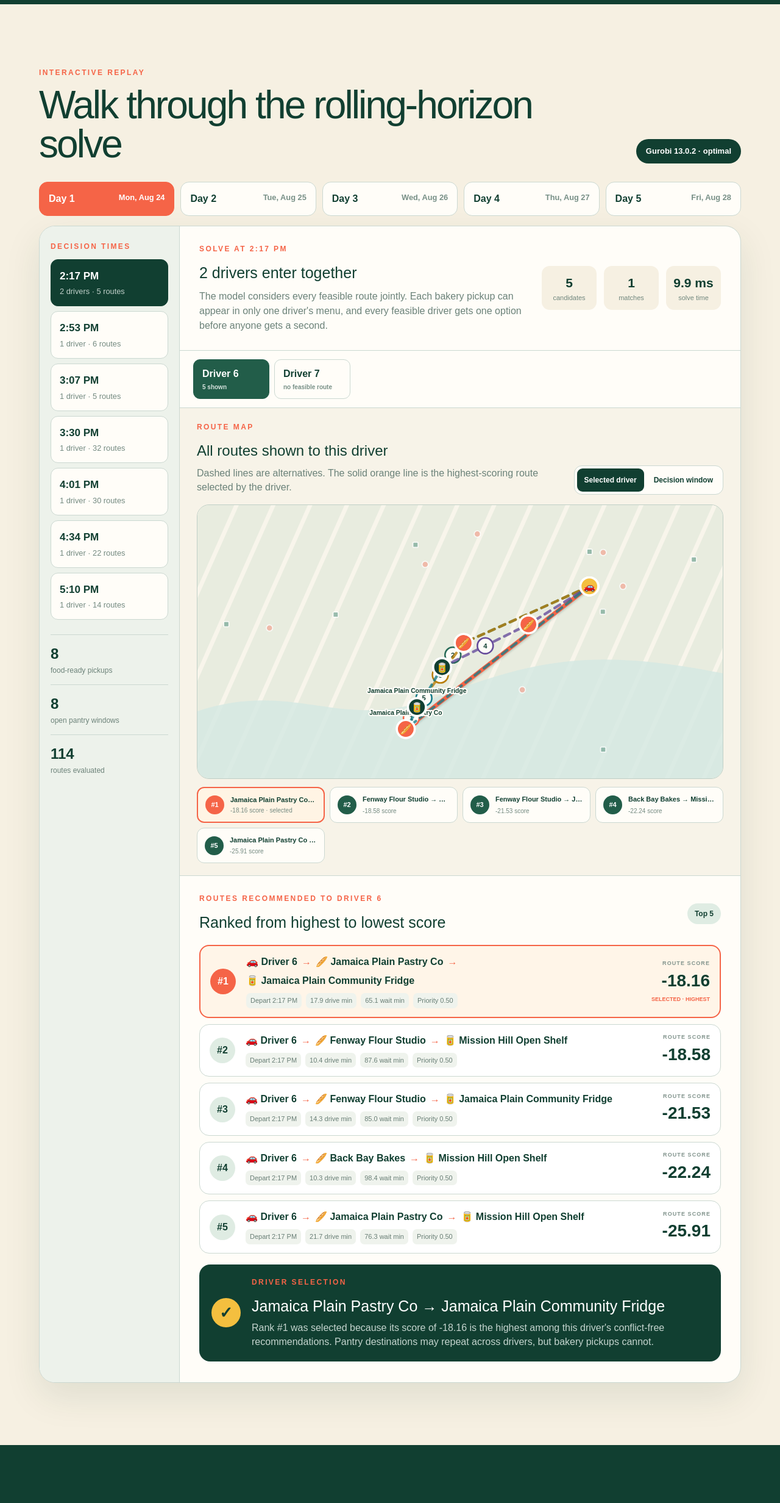
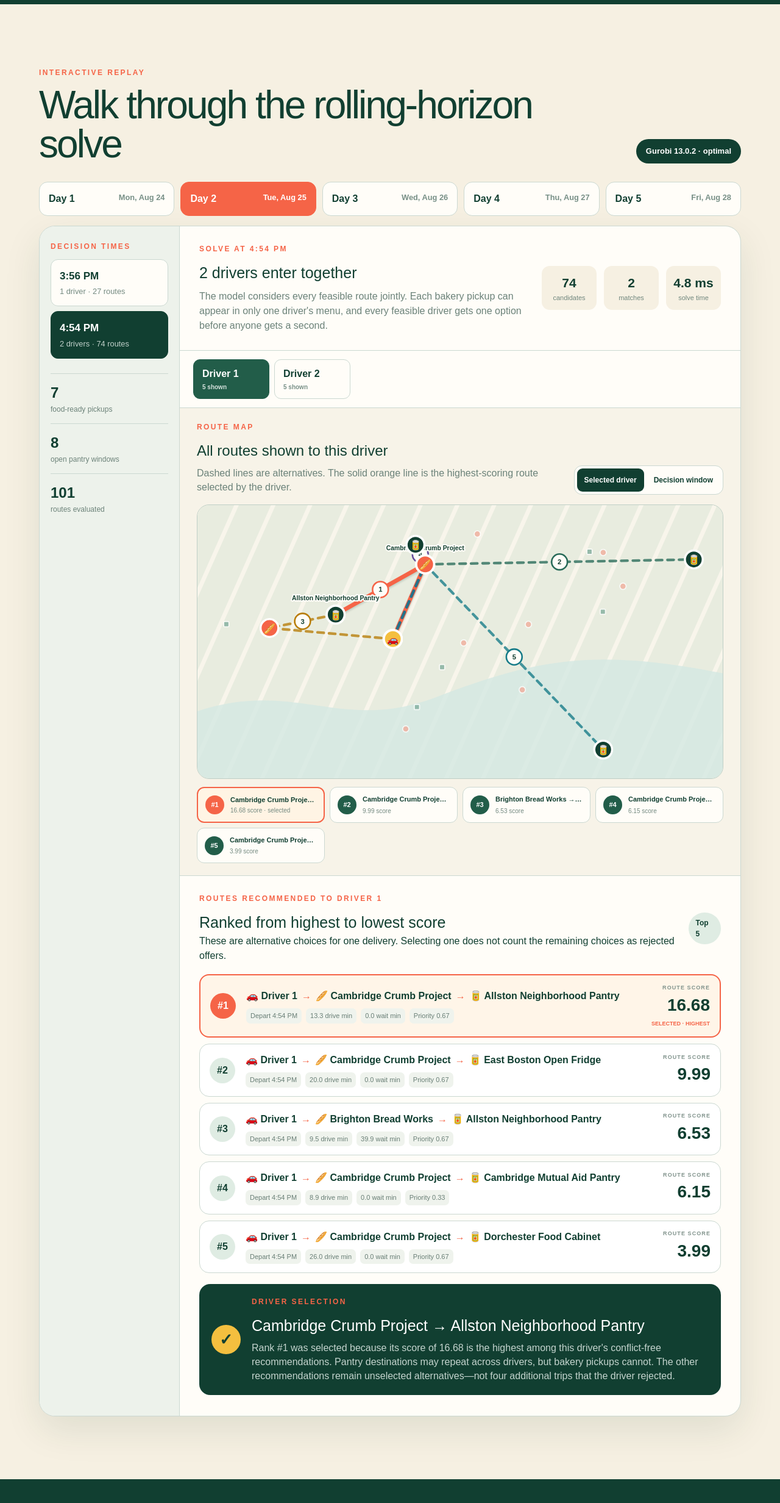
Before and after one commit to vapeyproductions/bakedboston-app, a Next.js app: page /simulator in a window 1280 px wide. Shown: the part 1015-3479 px from the top of the page at 61% size. Built offline with nearby package versions, Linux system fonts and the light colour scheme.

Commit message:
Clarify simultaneous driver recommendations

```diff
--- a/app/simulator/SimulatorClient.tsx
+++ b/app/simulator/SimulatorClient.tsx
@@ -37,9 +37,17 @@ type DriverRecommendation = {
   selectedRoute: RouteOption | null;
 };
 
+type DriverRequestTrace = {
+  requestId: string;
+  driverId: string;
+  earliestStart: string;
+  latestFinish: string;
+  hasPreferredDestination: boolean;
+};
+
 type DecisionEpoch = {
   decisionEpoch: string;
-  requests: string[];
+  requests: DriverRequestTrace[];
   queueSize: number;
   candidateCount: number;
   selectedCount: number;
@@ -275,10 +283,31 @@ const metricGroups: MetricGroup[] = [
 ];
 
 const interestingEpoch = (day: SimulationDay) => {
+  const fullyCoveredSimultaneous = day.decisionEpochs.findIndex(
+    (epoch) =>
+      epoch.queueSize > 1 &&
+      epoch.driverRecommendations.length > 1 &&
+      epoch.driverRecommendations.every((driver) => driver.routes.length > 0),
+  );
+  if (fullyCoveredSimultaneous >= 0) return fullyCoveredSimultaneous;
   const simultaneous = day.decisionEpochs.findIndex((epoch) => epoch.queueSize > 1 && epoch.candidateCount > 0);
   if (simultaneous >= 0) return simultaneous;
   const feasible = day.decisionEpochs.findIndex((epoch) => epoch.candidateCount > 0);
   return Math.max(feasible, 0);
+};
+
+const interestingReplay = (result: PolicyResult) => {
+  for (let dayIndex = 0; dayIndex < result.days.length; dayIndex += 1) {
+    const day = result.days[dayIndex];
+    const epochIndex = day.decisionEpochs.findIndex(
+      (epoch) =>
+        epoch.queueSize > 1 &&
+        epoch.driverRecommendations.length > 1 &&
+        epoch.driverRecommendations.every((driver) => driver.routes.length > 0),
+    );
+    if (epochIndex >= 0) return { dayIndex, epochIndex };
+  }
+  return { dayIndex: 0, epochIndex: interestingEpoch(result.days[0]) };
 };
 
 export function SimulatorClient({ data }: Props) {
@@ -297,8 +326,9 @@ export function SimulatorClient({ data }: Props) {
   const [isRunning, setIsRunning] = useState(false);
   const [runError, setRunError] = useState("");
   const mip = payload.results.find((result) => result.policy === "bakedboston_mip") ?? payload.results[0];
-  const [dayIndex, setDayIndex] = useState(0);
-  const [epochIndex, setEpochIndex] = useState(() => interestingEpoch(mip.days[0]));
+  const initialReplay = interestingReplay(mip);
+  const [dayIndex, setDayIndex] = useState(initialReplay.dayIndex);
+  const [epochIndex, setEpochIndex] = useState(initialReplay.epochIndex);
   const [driverIndex, setDriverIndex] = useState(0);
   const [mapMode, setMapMode] = useState<"driver" | "window">("driver");
   const [mapTooltip, setMapTooltip] = useState<MapTooltip | null>(null);
@@ -307,6 +337,7 @@ export function SimulatorClient({ data }: Props) {
   const epoch = day.decisionEpochs[epochIndex] ?? day.decisionEpochs[0];
   const recommendations = epoch.driverRecommendations;
   const activeDriver = recommendations[driverIndex] ?? recommendations[0];
+  const activeRequest = epoch.requests.find((request) => request.requestId === activeDriver?.requestId);
   const selectedRoute = activeDriver?.routes.find((route) => route.selected) ?? activeDriver?.selectedRoute ?? null;
 
   const mapRoutes = useMemo(() => {
@@ -405,12 +436,12 @@ export function SimulatorClient({ data }: Props) {
 
   const resetReplay = (nextPayload: SimulationPayload) => {
     const nextMip = nextPayload.results.find((result) => result.policy === "bakedboston_mip") ?? nextPayload.results[0];
-    const nextEpoch = interestingEpoch(nextMip.days[0]);
-    const firstWithRoutes = nextMip.days[0].decisionEpochs[nextEpoch].driverRecommendations.findIndex(
+    const nextReplay = interestingReplay(nextMip);
+    const firstWithRoutes = nextMip.days[nextReplay.dayIndex].decisionEpochs[nextReplay.epochIndex].driverRecommendations.findIndex(
       (driver) => driver.routes.length > 0,
     );
-    setDayIndex(0);
-    setEpochIndex(nextEpoch);
+    setDayIndex(nextReplay.dayIndex);
+    setEpochIndex(nextReplay.epochIndex);
     setDriverIndex(Math.max(firstWithRoutes, 0));
     setMapMode("driver");
     setMapTooltip(null);
@@ -843,6 +874,7 @@ export function SimulatorClient({ data }: Props) {
                   <div>
                     <p className={styles.panelLabel}>ROUTES RECOMMENDED TO {compactDriver(activeDriver.driverId).toUpperCase()}</p>
                     <h3>Ranked from highest to lowest score</h3>
+                    <p>These are alternative choices for one delivery. Selecting one does not count the remaining choices as rejected offers.</p>
                   </div>
                   <span>Top {activeDriver.routes.length}</span>
                 </div>
@@ -884,7 +916,8 @@ export function SimulatorClient({ data }: Props) {
                       <p>
                         Rank #1 was selected because its score of {score(selectedRoute.routeScore)} is the highest among
                         this driver&apos;s conflict-free recommendations. Pantry destinations may repeat across drivers,
-                        but bakery pickups cannot.
+                        but bakery pickups cannot. The other recommendations remain unselected alternatives—not four
+                        additional trips that the driver rejected.
                       </p>
                     </div>
                   </div>
@@ -894,7 +927,11 @@ export function SimulatorClient({ data }: Props) {
               <div className={styles.emptyState}>
                 <span>∅</span>
                 <h3>No route was recommended to {activeDriver ? compactDriver(activeDriver.driverId) : "this driver"}.</h3>
-                <p>At this decision time, no remaining bakery–pantry combination satisfied every timing and assignment constraint.</p>
+                <p>
+                  This is not the model choosing to give another driver extra routes instead. At this decision time,
+                  this driver had no time-feasible route or there were fewer distinct feasible bakery pickups than
+                  simultaneous drivers{activeRequest ? ` before the request ended at ${formatClock(activeRequest.latestFinish)}` : ""}.
+                </p>
               </div>
             )}
           </div>
```
